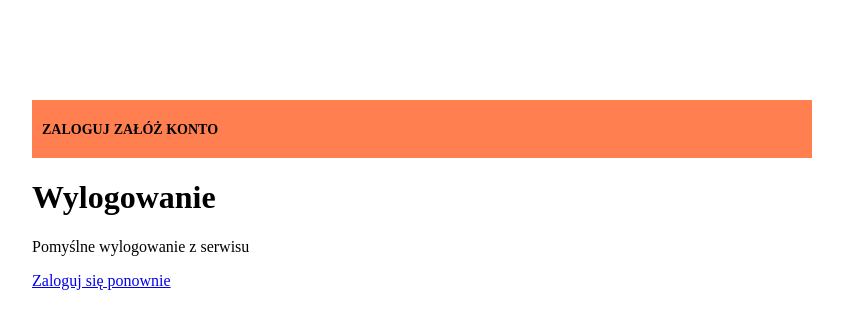
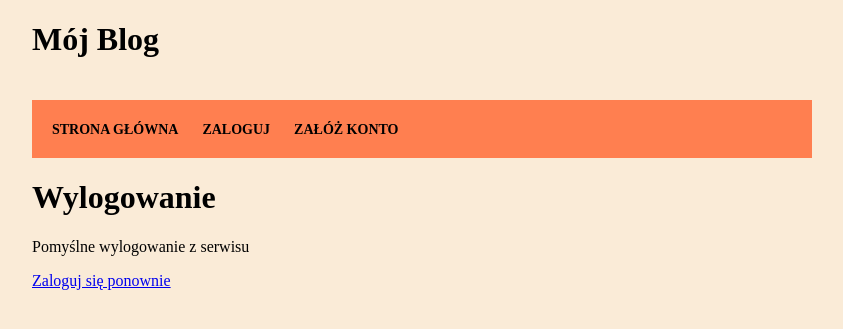
Before and after one commit to JKK86/blog, a Django app: template templates/registration/logged_out.html in a window 1280 px wide. Shown: the top 329 px of the page, without its empty margins (218-1061 px from the left). Run offline with Django 3.2, Linux system fonts and the light colour scheme; the template is opened without the code that fills it, so the values that code supplies are empty.

Commit message:
css more changes

```diff
--- a/static/css/style.css
+++ b/static/css/style.css
@@ -1,5 +1,6 @@
 body {
     margin: 0 250px;
+    background-color: antiquewhite;
 }
 
 #header {
@@ -21,6 +22,7 @@ body {
     font-weight: bold;
     text-decoration: none;
     color: black;
+    padding: 10px 10px;
 }
 
 .disabled {
--- a/templates/blog/base.html
+++ b/templates/blog/base.html
@@ -10,10 +10,11 @@
 </head>
 <body>
 <div id="header">
-
+<h1>Mój Blog</h1>
 </div>
 <div id="subheader">
     <div class="menu">
+        <a href="{% url 'posts' %}">Strona główna</a>
         {% if user.is_authenticated %}
             <a href="">Profil</a>
             <a href="{% url 'logout' %}">Wyloguj</a>
```
